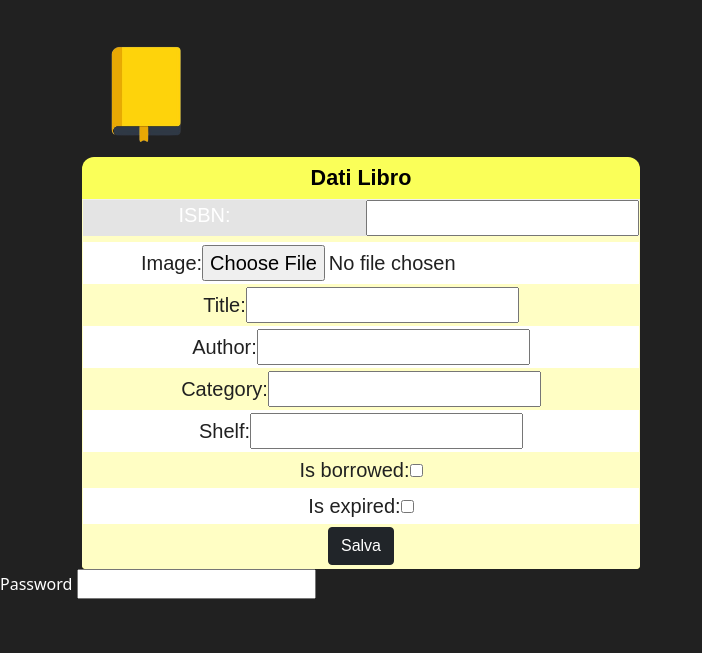
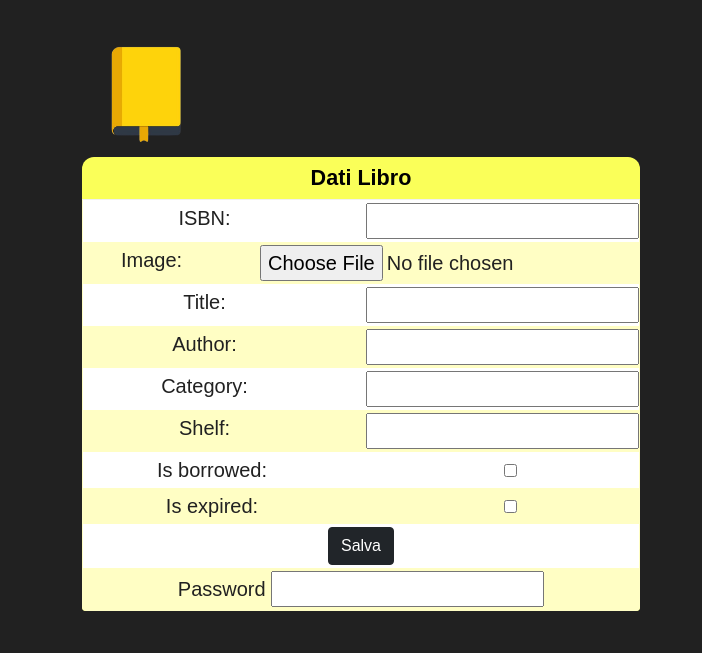
Before and after one commit to andbar27/provaLibreria, a Django app: page /libreria/add-book in a window 1280 px wide. Shown: the part 147-800 px from the top of the page, without its empty margins (0-702 px from the left). Run offline with Django 5.2, Linux system fonts and the light colour scheme.

Commit message:
add book in progress

```diff
--- a/libreria/templates/libreria/add-book.html
+++ b/libreria/templates/libreria/add-book.html
@@ -8,13 +8,13 @@
         <div class="row2">
             <div class="col-sm" style="margin-top: 5%;">
                 {% load static %}
-                <img src="{% static 'libreria/libro.png' %}" alt="logolibro" style="width:8rem; height:8rem;">
-
+                <img src="{% static 'libreria/libro.png' %}" alt="logolibro" style="width:8rem; height:8rem; position: relative;">
                 <div class="tab">
 
                     <div class="tab__title">Dati Libro</div>
                     <div class="tab__data">
                         <div class="tab__center">
+                            <div class="item">
                                 <div class ="row">
                                     <div class="col">
                                         <label for="id_book_id" >ISBN: </label>
@@ -23,24 +23,93 @@
                                         <input type="text" name="book_id" maxlength="13" required="" id="id_book_id" value="{{ libro.book_id|escape }}">
                                     </div>
                                 </div>
-                            <div class="item"></div>
-                            <div class="item"><label for="id_image">Image:</label><input type="file" name="image" accept="image/*" id="id_image"></div>
-                            <div class="item"><label for="id_title">Title:</label><input type="text" name="title" maxlength="500" required="" id="id_title" value="{{ libro.title|escape }}"></div>
-                            <div class="item"><label for="id_author">Author:</label><input type="text" name="author" maxlength="200" required="" id="id_author" value="{{ libro.author|escape }}"></div>
-                            <div class="item"><label for="id_title">Category:</label><input type="text" name="category" maxlength="500" id="id_category" value="{{ libro.category|escape }}"></div>
-                            <div class="item"><label for="id_shelf">Shelf:</label><input type="text" name="shelf" maxlength="3" id="id_shelf" value="{{ libro.shelf|escape }}"></div>
-                            <div class="item"><label for="id_is_borrowed">Is borrowed:</label><input type="checkbox" name="is_borrowed" id="id_is_borrowed" {% if libro.is_borrowed %}checked{% endif %}></div>
-                            <div class="item"><label for="id_is_expired">Is expired:</label><input type="checkbox" name="is_expired" id="id_is_expired" {% if libro.is_expired %}checked{% endif %}></div>
+                            </div>
+                            <div class="item">
+                                <div class ="row">
+                                    <div class="col">
+                                        <label for="id_image">Image:</label>
+                                    </div>
+                                    <div class="col">
+                                        <input type="file" name="image" accept="image/*" id="id_image">
+                                    </div>
+                                </div>
+                            </div>
+                            <div class="item">
+                                <div class ="row">
+                                    <div class="col">
+                                        <label for="id_title">Title:</label>
+                                    </div>
+                                    <div class="col">
+                                        <input type="text" name="title" maxlength="500" required="" id="id_title" value="{{ libro.title|escape }}">
+                                    </div>
+                                </div>
+                            </div>
+
+
+                            <div class="item">
+                                <div class ="row">
+                                    <div class="col">
+                                        <label for="id_author">Author:</label>
+                                    </div>
+                                    <div class="col">
+                                        <input type="text" name="author" maxlength="200" required="" id="id_author" value="{{ libro.author|escape }}">
+                                    </div>
+                                </div>
+                            </div>
+                            <div class="item">
+                                <div class ="row">
+                                    <div class="col">
+                                        <label for="id_title">Category:</label>
+                                    </div>
+                                    <div class="col">
+                                        <input type="text" name="category" maxlength="500" id="id_category" value="{{ libro.category|escape }}">
+                                    </div>
+                                </div>
+                            </div>
+                            <div class="item">
+                                <div class ="row">
+                                    <div class="col">
+                                        <label for="id_shelf">Shelf:</label>
+                                    </div>
+                                    <div class="col">
+                                        <input type="text" name="shelf" maxlength="3" id="id_shelf" value="{{ libro.shelf|escape }}">
+                                    </div>
+                                </div>
+                            </div>
+
+
+                            <div class="item">
+                                <div class ="row">
+                                    <div class="col">
+                                        <label for="id_is_borrowed">Is borrowed:</label>
+                                    </div>
+                                    <div class="col">
+                                        <input type="checkbox" name="is_borrowed" id="id_is_borrowed" {% if libro.is_borrowed %}checked{% endif %}>
+                                    </div>
+                                </div>
+                            </div>
+                            <div class="item">
+                                <div class ="row">
+                                    <div class="col">
+                                        <label for="id_is_expired">Is expired:</label>
+                                    </div>
+                                    <div class="col">
+                                        <input type="checkbox" name="is_expired" id="id_is_expired" {% if libro.is_expired %}checked{% endif %}>
+                                    </div>
+                                </div>
+                            </div>
                             <div class="item"><button type="submit" class="btn btn-dark">Salva</button></div>
-
+                            <div class="item">
+                                <label for="id_password">Password</label>
+                                {{ password_form.password }}  <!-- Questo renderizza il campo password -->
                             </div>
                         </div>
                     </div>
                 </div>
             </div>
         </div>
-    <label for="id_password">Password</label>
-        {{ password_form.password }}  <!-- Questo renderizza il campo password -->
+    </div>
+
     {% if libro.image %}
         <img src="{{ libro.image.url }}" class="card-img-top" alt="..." style=" object-fit: contain; height:70%; min-width:18rem;" >
     {% endif %}
```
Lines whose indentation alone changed are shown as unchanged.
